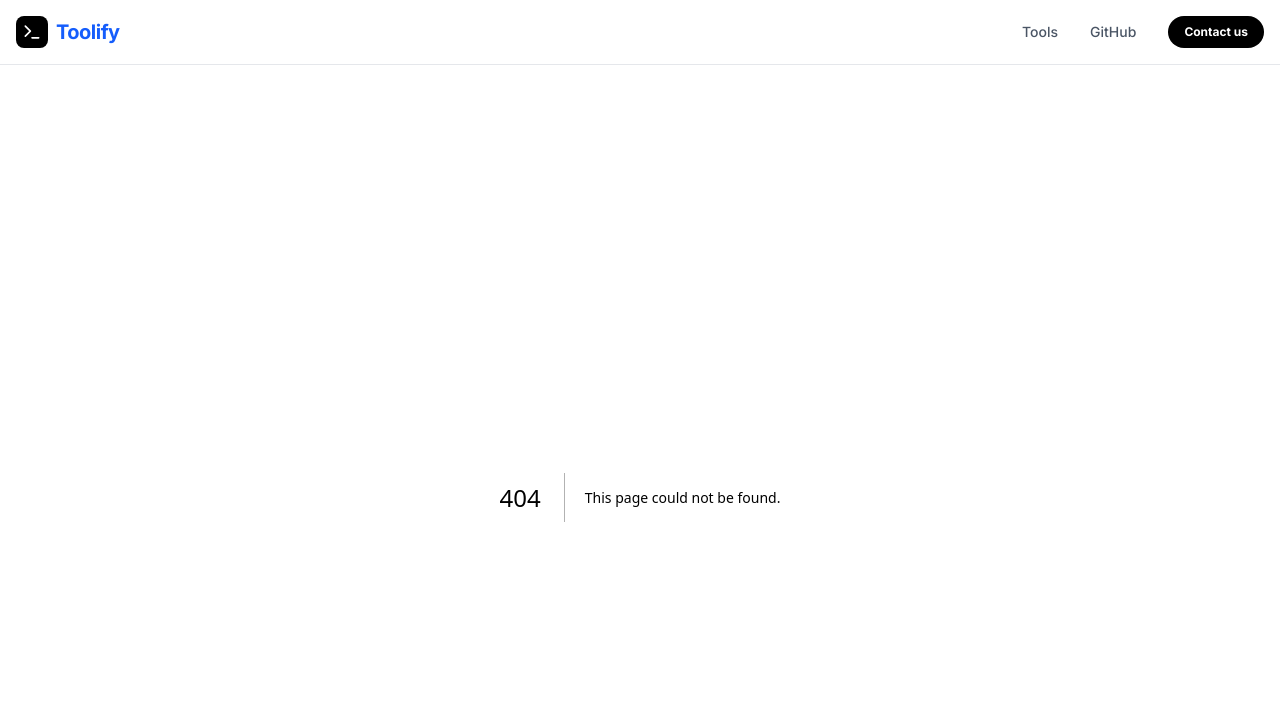
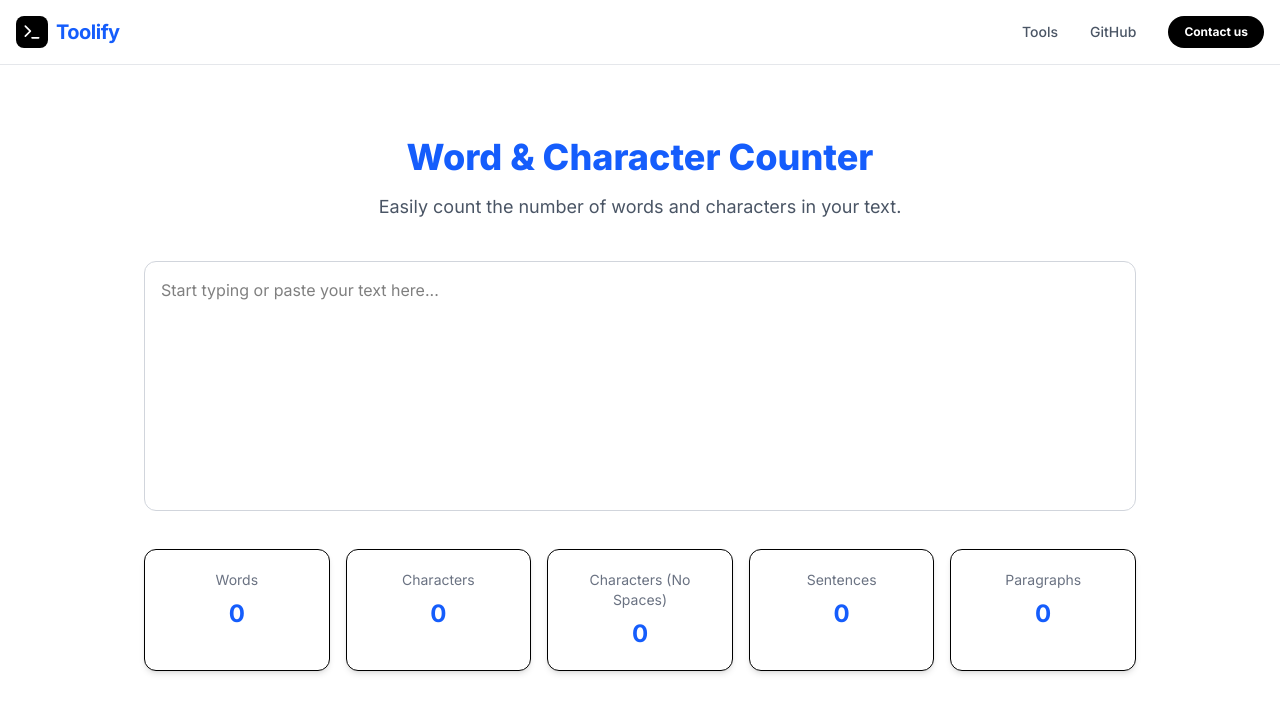
Before and after one commit to thebriantech/toolify-fe, a Next.js app: page /tools/word-char-counter in a window 1280 px wide. Before the commit this address had no page. Shown: the top 712 px of the page. Built offline with nearby package versions, Linux system fonts and the light colour scheme.

Commit message:
feat: Word Char Counter done

```diff
--- /dev/null
+++ b/app/tools/word-char-counter/page.tsx
@@ -0,0 +1,20 @@
+import HeroSection from "@/components/ui/HeroSection";
+import WordCharCounter from "@/components/tools/word-char-counter/WordCharCounter";
+
+export const metadata = {
+  title: "Word & Character Counter - Toolify",
+  description: "An online tool to count words and characters in your text.",
+};
+
+export default function Page() {
+  return (
+    <div className="container mx-auto py-10 px-4 space-y-10">
+      <HeroSection
+        name="Word & Character Counter"
+        description="Easily count the number of words and characters in your text."
+      />
+
+      <WordCharCounter />
+    </div>
+  );
+}
```
